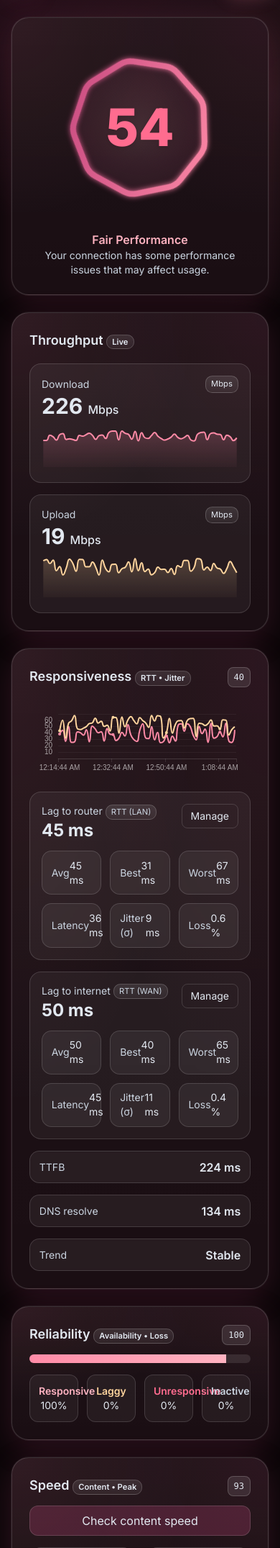
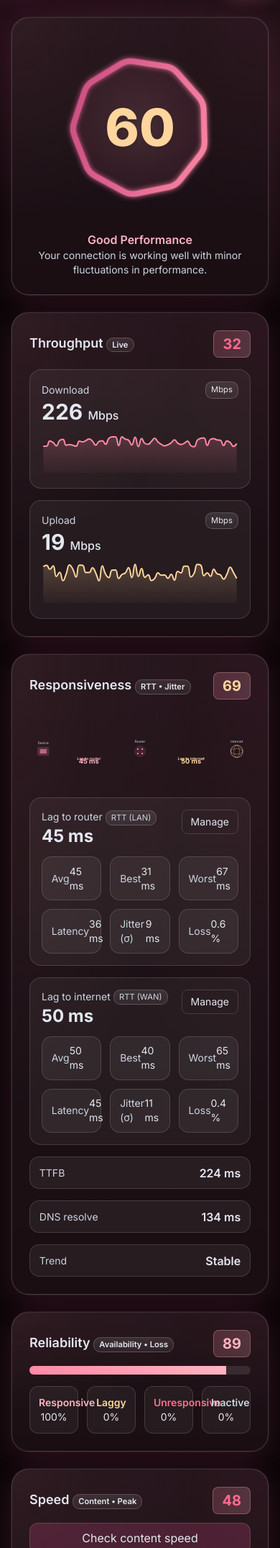
Before and after one commit to mustansar69/pingwise, a Flask app: page / in a window 390 px wide. Shown: the part 57-2208 px from the top of the page at 72% size. Run offline with Flask 3, Linux system fonts and the light colour scheme; some libraries are stand-ins or nearby versions.

Commit message:
Add network performance scoring and visual router representation
Implement a scoring system for network performance metrics (throughput, responsiveness, reliability, speed, intelligence) and update UI elements to display these scores. Additionally, introduce a visual representation of network lag to the router and lag to the internet using SVG graphics. This includes modifications to `static/js/dashboard.js` for score calculation and display, and `templates/index.html` for UI updates and SVG integration.

Replit-Commit-Author: Agent
Replit-Commit-Session-Id: 3bf6332f-a931-46bc-9763-cfe4c4f8e637
Replit-Commit-Checkpoint-Type: full_checkpoint
Replit-Commit-Screenshot-Url: https://storage.googleapis.com/screenshot-production-us-central1/d4c429e3-2cf8-4241-84d3-473768741723/3bf6332f-a931-46bc-9763-cfe4c4f8e637/ASPTBUE

```diff
--- a/static/js/dashboard.js
+++ b/static/js/dashboard.js
@@ -383,21 +383,85 @@ class PingWiseDashboard {
         }
     }
 
+    calculateDepartmentScores(data) {
+        // Calculate Throughput Score (based on download and upload speeds)
+        const downloadScore = Math.min(100, (data.download_speed / 500) * 100);
+        const uploadScore = Math.min(100, (data.upload_speed / 100) * 100);
+        const throughputScore = Math.round((downloadScore + uploadScore) / 2);
+
+        // Calculate Responsiveness Score (based on RTT and jitter)
+        const rttScore = Math.max(0, 100 - (data.internet_rtt - 20) / 2);
+        const jitterScore = Math.max(0, 100 - data.jitter * 5);
+        const responsivenessScore = Math.round((rttScore + jitterScore) / 2);
+
+        // Calculate Reliability Score (based on packet loss)
+        const reliabilityScore = Math.round(Math.max(0, 100 - data.packet_loss * 20));
+
+        // Calculate Speed Score (combination of throughput and latency)
+        const speedScore = Math.round((throughputScore * 0.7 + rttScore * 0.3));
+
+        // Calculate Intelligence Score (based on overall network health)
+        const intelligenceScore = Math.round(
+            (throughputScore * 0.25 + responsivenessScore * 0.35 +
+             reliabilityScore * 0.3 + speedScore * 0.1)
+        );
+
+        return {
+            throughput: throughputScore,
+            responsiveness: responsivenessScore,
+            reliability: reliabilityScore,
+            speed: speedScore,
+            intelligence: intelligenceScore
+        };
+    }
+
+    updateScoreBadges(scores) {
+        const scoreElements = {
+            'throughputScore': scores.throughput,
+            'responsivenessScore': scores.responsiveness,
+            'reliabilityScore': scores.reliability,
+            'speedScore': scores.speed,
+            'intelligenceScore': scores.intelligence
+        };
+
+        Object.entries(scoreElements).forEach(([id, score]) => {
+            const element = document.getElementById(id);
+            if (element) {
+                element.textContent = score;
+                // Update color based on score
+                if (score >= 80) {
+                    element.className = 'text-xl font-bold text-mint';
+                } else if (score >= 60) {
+                    element.className = 'text-xl font-bold text-amber';
+                } else {
+                    element.className = 'text-xl font-bold text-danger';
+                }
+            }
+        });
+    }
+
     updateRealTimeData(data) {
-        // Update gauge
-        this.updateGauge(data.score);
+        // Calculate and update department scores
+        const scores = this.calculateDepartmentScores(data);
+        this.updateScoreBadges(scores);
+
+        // Update overall gauge with average score
+        const overallScore = Math.round(
+            (scores.throughput + scores.responsiveness + scores.reliability + scores.speed) / 4
+        );
+        this.updateGauge(overallScore);
 
         // Update status text
         const statusHead = document.getElementById('statusHead');
         const statusSub = document.getElementById('statusSub');
 
-        if (data.score >= 80) {
+        if (overallScore >= 80) {
             if (statusHead) statusHead.textContent = 'Excellent Performance';
             if (statusSub) statusSub.textContent = 'Your connection is performing exceptionally well with fast speeds and low latency.';
-        } else if (data.score >= 60) {
+        } else if (overallScore >= 60) {
             if (statusHead) statusHead.textContent = 'Good Performance';
             if (statusSub) statusSub.textContent = 'Your connection is working well with minor fluctuations in performance.';
-        } else if (data.score >= 40) {
+        } else if (overallScore >= 40) {
             if (statusHead) statusHead.textContent = 'Fair Performance';
             if (statusSub) statusSub.textContent = 'Your connection has some performance issues that may affect usage.';
         } else {
@@ -416,6 +480,12 @@ class PingWiseDashboard {
         const rttInternet = document.getElementById('rttInternet');
         if (rttRouter) rttRouter.textContent = `${Math.round(data.router_rtt)} ms`;
         if (rttInternet) rttInternet.textContent = `${Math.round(data.internet_rtt)} ms`;
+
+        // Update SVG lag displays
+        const svgRouterLag = document.getElementById('svgRouterLag');
+        const svgInternetLag = document.getElementById('svgInternetLag');
+        if (svgRouterLag) svgRouterLag.textContent = `${Math.round(data.router_rtt)} ms`;
+        if (svgInternetLag) svgInternetLag.textContent = `${Math.round(data.internet_rtt)} ms`;
 
         // Update responsiveness score
         const respScore = document.getElementById('respScore');
--- a/templates/index.html
+++ b/templates/index.html
@@ -138,6 +138,9 @@
       <div class="brand-card rounded-3xl p-6 border border-edge">
         <div class="flex items-center justify-between">
           <div class="text-lg font-semibold">Throughput <span class="badge">Live</span></div>
+          <div class="px-3 py-1 rounded-lg bg-gradient-to-r from-cyan/20 to-mint/20 border border-mint/30">
+            <span id="throughputScore" class="text-xl font-bold text-mint">92</span>
+          </div>
         </div>
         <div class="grid grid-cols-1 md:grid-cols-2 gap-4 mt-4">
           <div class="bg-white/5 border border-edge rounded-2xl p-4">
@@ -163,9 +166,66 @@
       <div class="brand-card rounded-3xl p-6 border border-edge">
         <div class="flex items-center justify-between">
           <div class="text-lg font-semibold">Responsiveness <span class="badge">RTT • Jitter</span></div>
-          <div class="kbd" id="respScore">85</div>
+          <div class="px-3 py-1 rounded-lg bg-gradient-to-r from-cyan/20 to-mint/20 border border-mint/30">
+            <span id="responsivenessScore" class="text-xl font-bold text-mint">87</span>
+          </div>
         </div>
-        <div class="h-28 mt-4" id="chartRTT"></div>
+
+        <!-- Visual Router Representation -->
+        <div class="mt-6 mb-4 relative h-24">
+          <svg class="absolute inset-0 w-full h-full" viewBox="0 0 800 100">
+            <!-- Device to Router line -->
+            <line x1="80" y1="50" x2="380" y2="50" stroke="url(#grad1)" stroke-width="2" stroke-dasharray="5,5" opacity="0.8">
+              <animate attributeName="stroke-dashoffset" values="0;10" dur="1s" repeatCount="indefinite"/>
+            </line>
+            <!-- Router to Internet line -->
+            <line x1="420" y1="50" x2="720" y2="50" stroke="url(#grad2)" stroke-width="2" stroke-dasharray="5,5" opacity="0.8">
+              <animate attributeName="stroke-dashoffset" values="0;10" dur="1s" repeatCount="indefinite"/>
+            </line>
+            <defs>
+              <linearGradient id="grad1" x1="0%" y1="0%" x2="100%" y2="0%">
+                <stop offset="0%" style="stop-color:#FF8BA7;stop-opacity:0.6" />
+                <stop offset="100%" style="stop-color:#FF8BA7;stop-opacity:1" />
+              </linearGradient>
+              <linearGradient id="grad2" x1="0%" y1="0%" x2="100%" y2="0%">
+                <stop offset="0%" style="stop-color:#FFD59E;stop-opacity:1" />
+                <stop offset="100%" style="stop-color:#FFD59E;stop-opacity:0.6" />
+              </linearGradient>
+            </defs>
+
+            <!-- Device Icon -->
+            <g transform="translate(50, 50)">
+              <rect x="-20" y="-15" width="40" height="30" rx="4" fill="#FF8BA7" opacity="0.2" stroke="#FF8BA7" stroke-width="2"/>
+              <rect x="-12" y="-8" width="24" height="16" fill="#FF8BA7" opacity="0.6"/>
+              <text x="0" y="-25" text-anchor="middle" class="fill-slate-300 text-xs">Device</text>
+            </g>
+
+            <!-- Router Icon -->
+            <g transform="translate(400, 50)">
+              <circle cx="0" cy="0" r="20" fill="#C6487F" opacity="0.2" stroke="#C6487F" stroke-width="2"/>
+              <circle cx="-8" cy="-8" r="3" fill="#FFB3C1" opacity="0.8"/>
+              <circle cx="8" cy="-8" r="3" fill="#FFB3C1" opacity="0.8"/>
+              <circle cx="-8" cy="8" r="3" fill="#FFB3C1" opacity="0.8"/>
+              <circle cx="8" cy="8" r="3" fill="#FFB3C1" opacity="0.8"/>
+              <text x="0" y="-30" text-anchor="middle" class="fill-slate-300 text-xs">Router</text>
+            </g>
+
+            <!-- Internet Icon -->
+            <g transform="translate(750, 50)">
+              <circle cx="0" cy="0" r="22" fill="none" stroke="#FFD59E" stroke-width="2" opacity="0.8"/>
+              <ellipse cx="0" cy="0" rx="22" ry="10" fill="none" stroke="#FFD59E" stroke-width="1.5" opacity="0.6"/>
+              <ellipse cx="0" cy="0" rx="10" ry="22" fill="none" stroke="#FFD59E" stroke-width="1.5" opacity="0.6"/>
+              <text x="0" y="-30" text-anchor="middle" class="fill-slate-300 text-xs">Internet</text>
+            </g>
+
+            <!-- Lag Labels -->
+            <text x="215" y="80" text-anchor="middle" class="fill-mint text-sm font-semibold">Lag to router</text>
+            <text x="215" y="95" text-anchor="middle" class="fill-mint text-2xl font-bold" id="svgRouterLag">13 ms</text>
+
+            <text x="585" y="80" text-anchor="middle" class="fill-amber text-sm font-semibold">Lag to internet</text>
+            <text x="585" y="95" text-anchor="middle" class="fill-amber text-2xl font-bold" id="svgInternetLag">35 ms</text>
+          </svg>
+        </div>
 
         <div class="grid grid-cols-1 md:grid-cols-2 gap-4 mt-4">
           <!-- Lag to router card -->
@@ -258,7 +318,9 @@
       <div class="brand-card rounded-3xl p-6 border border-edge">
         <div class="flex items-center justify-between">
           <div class="text-lg font-semibold">Reliability <span class="badge">Availability • Loss</span></div>
-          <div class="kbd" id="relScore">100</div>
+          <div class="px-3 py-1 rounded-lg bg-gradient-to-r from-cyan/20 to-mint/20 border border-mint/30">
+            <span id="reliabilityScore" class="text-xl font-bold text-mint">100</span>
+          </div>
         </div>
         <div class="mt-3 h-3 rounded-full bg-white/10 overflow-hidden">
           <div id="relBar" class="h-3" style="background-image: linear-gradient(90deg,#FF8BA7,#FFB3C1); width: 100%"></div>
@@ -287,7 +349,9 @@
       <div class="brand-card rounded-3xl p-6 border border-edge">
         <div class="flex items-center justify-between">
           <div class="text-lg font-semibold">Speed <span class="badge">Content • Peak</span></div>
-          <div class="kbd" id="speedScore">93</div>
+          <div class="px-3 py-1 rounded-lg bg-gradient-to-r from-cyan/20 to-mint/20 border border-mint/30">
+            <span id="speedScore" class="text-xl font-bold text-mint">93</span>
+          </div>
         </div>
         <div class="mt-3">
           <button class="w-full rounded-xl border border-edge py-2 bg-magenta/25 hover:bg-magenta/30">Check content speed</button>
@@ -314,7 +378,12 @@
     <!-- Intelligence & Tools -->
     <section class="col-span-12 space-y-6">
       <div class="brand-card rounded-3xl p-6 border border-edge">
-        <div class="text-lg font-semibold mb-4">Network Intelligence</div>
+        <div class="flex items-center justify-between mb-4">
+          <div class="text-lg font-semibold">Network Intelligence</div>
+          <div class="px-3 py-1 rounded-lg bg-gradient-to-r from-cyan/20 to-mint/20 border border-mint/30">
+            <span id="intelligenceScore" class="text-xl font-bold text-mint">95</span>
+          </div>
+        </div>
         <div class="grid grid-cols-1 md:grid-cols-2 lg:grid-cols-3 xl:grid-cols-4 gap-4">
           <div class="bg-white/5 border border-edge rounded-2xl p-4">
             <div class="text-sm text-slate-300">Public IP</div>
```
Also changed, not shown: attached_assets/image_1757034732712.png (added).
